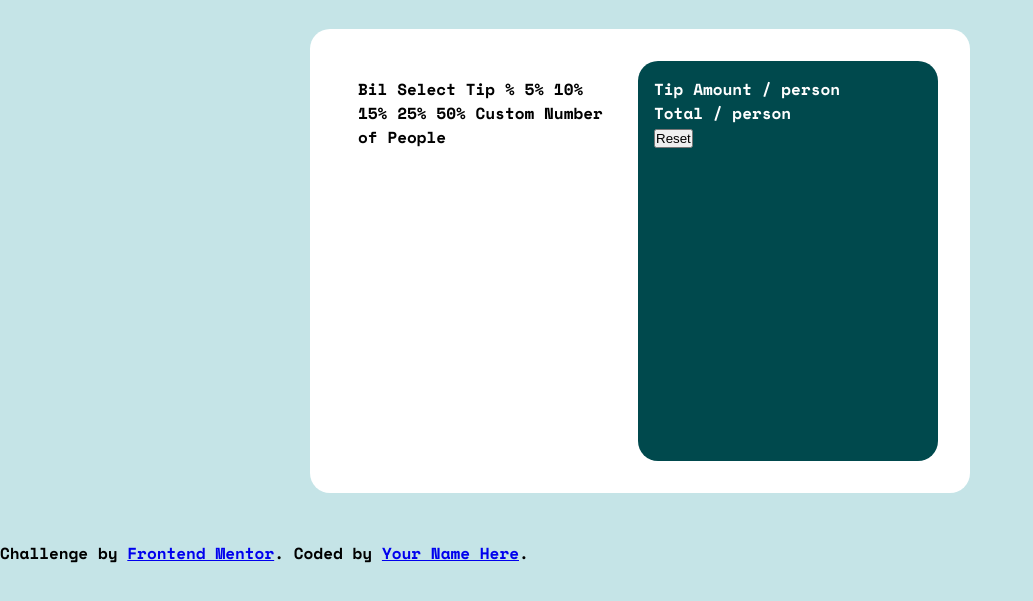
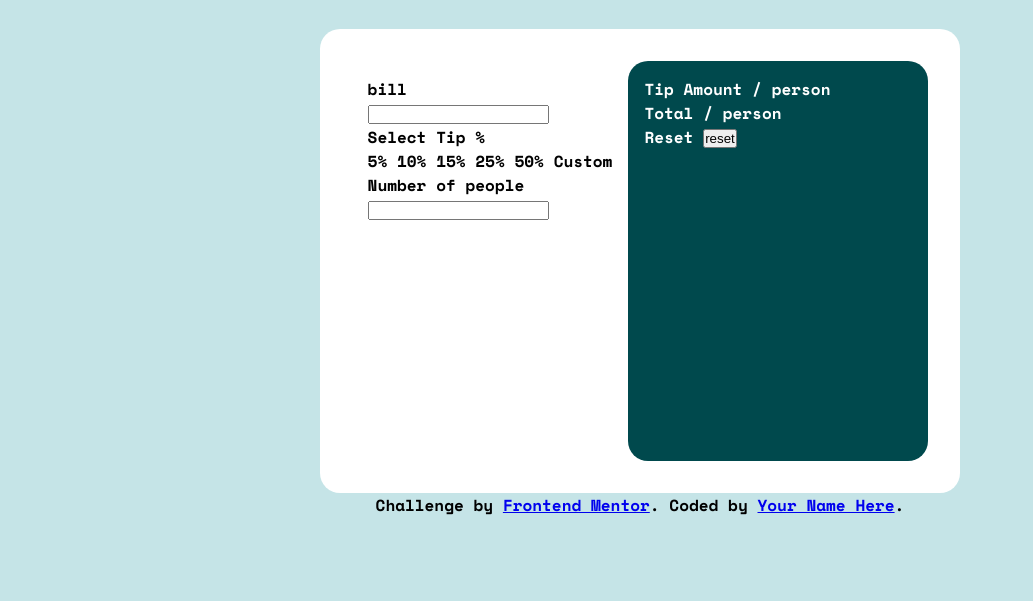
Before and after one commit to MiguelFEWebDev/Tip-calculator, a plain HTML site: page index.html in a window 1280 px wide. Shown: the part 111-712 px from the top of the page, without its empty margins (0-1033 px from the left). Drawn offline with nearby package versions, Linux system fonts and the light colour scheme.

Commit message:
Added labels, fixed layout issue

```diff
--- a/index.html
+++ b/index.html
@@ -33,14 +33,29 @@
 
       <div class="main-container">
         <div class="calcCost">
-          Bil Select Tip % 5% 10% 15% 25% 50% Custom Number of People
+          <div class="bill-form">
+            <p>bill</p>
+            <label><input type="bill" / ></label>
+          </div>
+          <div class="select-tip">
+            <p>Select Tip %</p>5% 10% 15% 25% 50% Custom</div>
+          <div class="people-amount">
+            <div class="bill-form">
+              <p>Number of people</p>
+              <label><input type="bill" / ></label></div>
+        </div>
+
+
         </div>
         <div class="totalCosts">
-          <p>Tip Amount / person</p>
-          <p>Total / person</p>
-          <button>Reset</button>
+          <div class="tip-amount">Tip Amount / person</div>
+          <div class="tip-total">Total / person</div>
+          <div class="reset-calc">
+            Reset
+            <button>reset</button>
+          </div>
+
         </div>
-      </div>
     </div>
 
     <div class="attribution">
```
